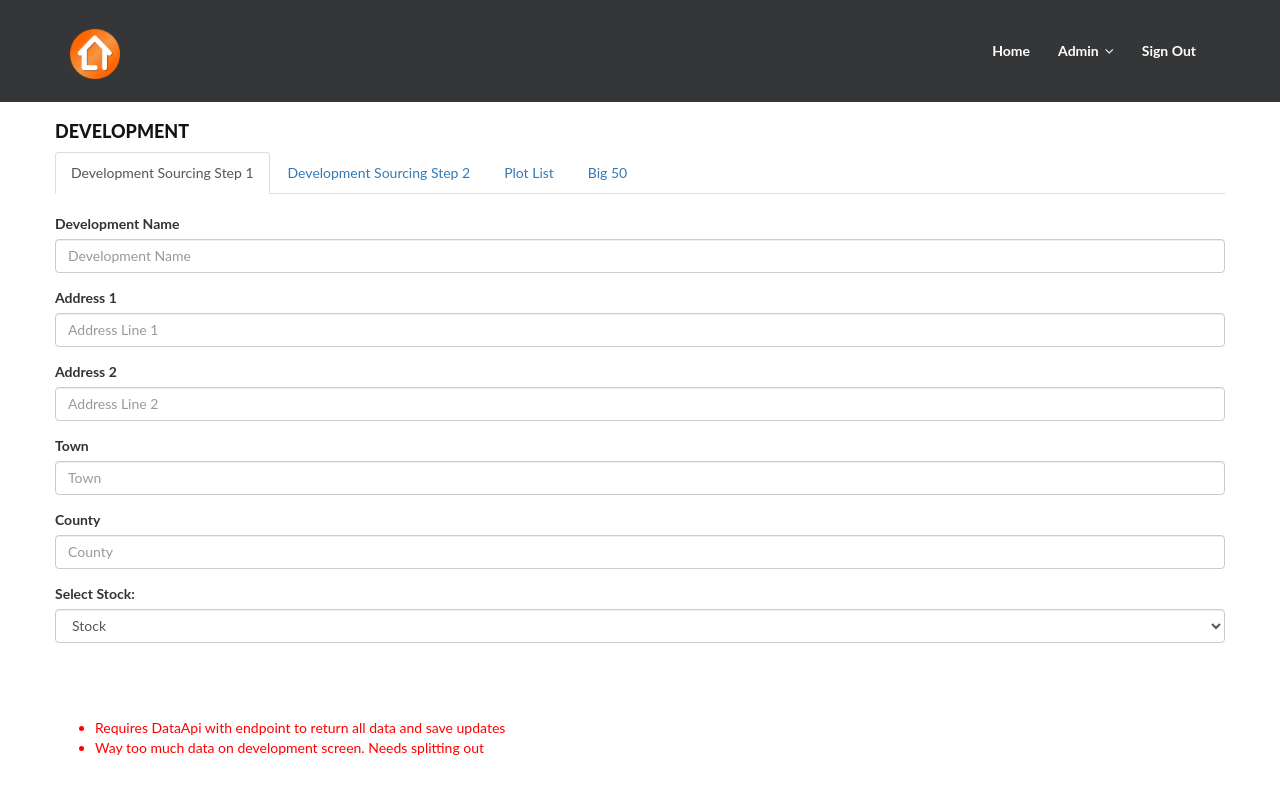
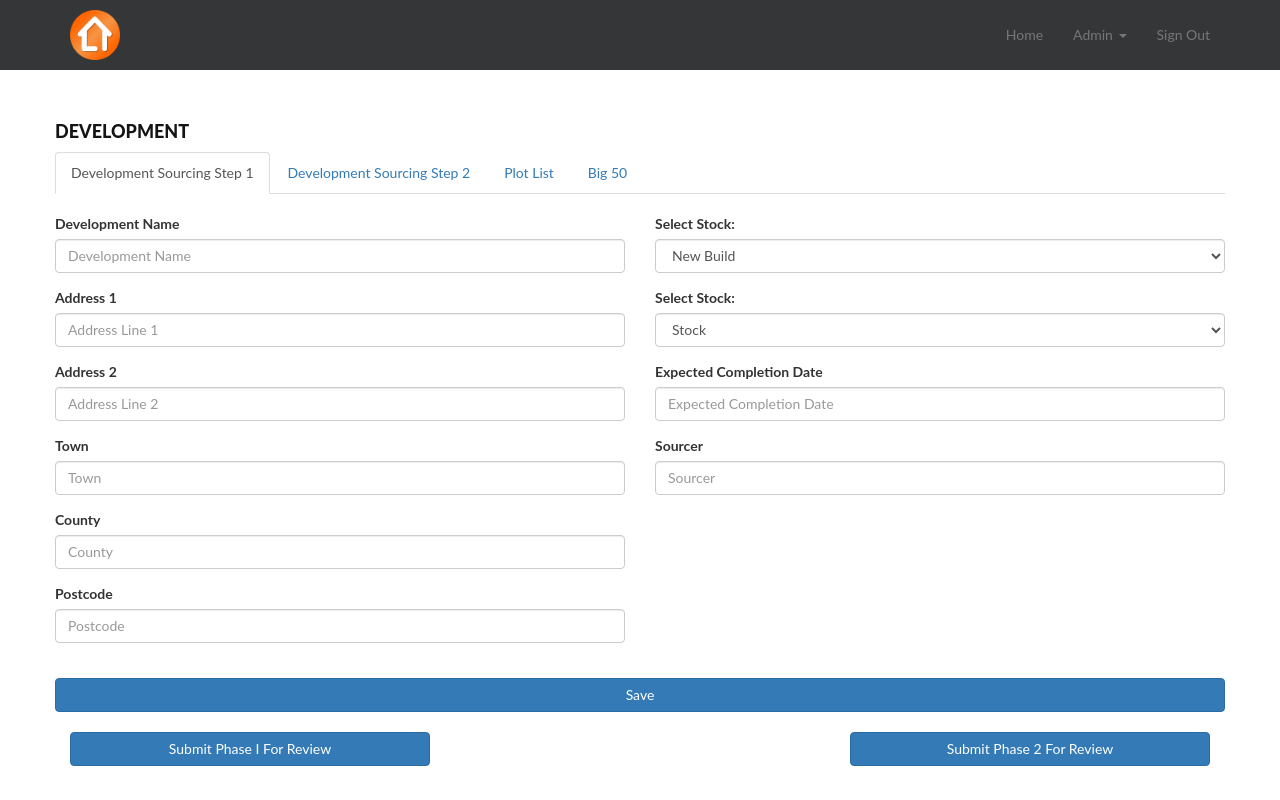
Before and after one commit to UserUndefined/pmss-wireframe, a plain HTML site: page development.html in a window 1280 px wide. Shown: the top 800 px of the page. Drawn offline with Linux system fonts and the light colour scheme.

Commit message:
Update Development screen

```diff
--- a/css/style.css
+++ b/css/style.css
@@ -95,6 +95,11 @@ transform : rotate(0deg);
 transform : rotate(360deg);
 }
 }
+#navbar ul li a:hover {
+	transition : all 0.4s 0s ease;
+	background : #0078BF;
+}
+/*
 #nav_menu ul {
 float : right;
 list-style : none outside none;
@@ -155,6 +160,7 @@ display : block;
 #nav_menu ul li a i {
 margin-left : 6px;
 }
+*/
 #src_sec {
 background-image : url("../img/slide_img.jpg");
 background-position : center center;
--- a/development.html
+++ b/development.html
@@ -32,44 +32,33 @@
 
 
 <!-- Start Header Section -->
-		 <header class="main_menu_sec navbar navbar-default navbar-fixed-top">
+		 <nav class="main_menu_sec navbar navbar-default navbar-fixed-top">
 			 <div class="container">
-				 <div class="row">
-					 <div class="col-xs-3 col-sm-3 col-md-3 col-lg-3 col-xl-3">
-						 <div class="lft_hd">
-							 <a href="index.html"><img src="img/house.png" alt="" style="height:50px;width:50px;"/></a>
-						 </div>
-					 </div>
-					 <div class="col-xs-9 col-sm-9 col-md-9 col-lg-9 col-xl-9">
-						 <div class="rgt_hd">
-							 <div class="main_menu">
-								 <nav id="nav_menu">
-									 <button aria-controls="navbar" aria-expanded="false" data-target="#navbar" data-toggle="collapse" class="navbar-toggle collapsed" type="button">
+				 <div class="navbar-header">
+					 <button type="button" class="navbar-toggle collapsed" data-toggle="collapse" data-target="#navbar" aria-expanded="false" aria-controls="navbar">
+						 <span class="sr-only">Toggle navigation</span>
 						 <span class="icon-bar"></span>
 						 <span class="icon-bar"></span>
 						 <span class="icon-bar"></span>
 					 </button>
-									 <div id="navbar">
-										 <ul>
-											 <li><a class="page-scroll" href="index.html">Home</a></li>
-											 <li><a href="#">Admin<i class="fa fa-angle-down"></i></a>
-												 <ul>
+					 <a href="index.html"><img src="img/house.png" alt="" style="height:50px;width:50px;"/></a>
+				 </div>
+				 <div id="navbar" class="navbar-collapse collapse">
+					 <ul class="nav navbar-nav navbar-right">
+						 <li><a href="index.html">Home</a></li>
+						 <li class="dropdown">
+							 <a data-toggle="dropdown" class="dropdown-toggle" href="#">Admin <b class="caret"></b></a>
+							 <ul role="menu" class="dropdown-menu">
 								 <li><a class="page-scroll" href="users.html">Users</a></li>
-													 <li><a class="page-scroll" href="teams.html">Teams</a></li>
-													 <li><a class="page-scroll" href="teamaccess.html">Team Access</a></li>
+								 <li><a href="teams.html">Teams</a></li>
+								 <li><a href="teamaccess.html">Team Access</a></li>
 							 </ul>
 						 </li>
 						 <li><a class="page-scroll" href="login.html">Sign Out</a></li>
 					 </ul>
 				 </div>
+			 </div>
 		 </nav>
-							 </div>
-
-						 </div>
-					 </div>
-				 </div>
-			 </div>
-		 </header>
 <!-- End Header Section -->
 
 <section id="slider_sec">
@@ -100,32 +89,88 @@
 				<div class="tab-content ">
 					<div class="tab-pane active" id="1">
 						<form style="padding-top: 20px">
+							<div class="row">
+								<div class="col-sm-6">
 									<div class="form-group">
 										<label for="devName">Development Name</label>
 										<input type="text" class="form-control" id="devName" placeholder="Development Name">
 									</div>
+								</div>
+								<div class="col-sm-6">
+									<div class="form-group">
+										<label for="devBuild">Select Stock:</label>
+										<select class="form-control" id="devBuild">
+											<option>New Build</option>
+											<option>Conversion</option>
+											<option>Refurb</option>
+										</select>
+									</div>
+								</div>
+							</div>
+							<div class="row">
+								<div class="col-sm-6">
 									<div class="form-group">
 										<label for="devAddress1">Address 1</label>
 										<input type="text" class="form-control" id="devAddress1" placeholder="Address Line 1">
 									</div>
-							<div class="form-group">
-								<label for="devAddress2">Address 2</label>
-								<input type="text" class="form-control" id="devAddress2" placeholder="Address Line 2">
 								</div>
-							<div class="form-group">
-								<label for="devTown">Town</label>
-								<input type="text" class="form-control" id="devTown" placeholder="Town">
-							</div>
-							<div class="form-group">
-								<label for="devCounty">County</label>
-								<input type="text" class="form-control" id="devCounty" placeholder="County">
-							</div>
+								<div class="col-sm-6">
 									<div class="form-group">
 										<label for="devStock">Select Stock:</label>
 										<select class="form-control" id="devStock">
 											<option>Stock</option>
 											<option>Off Plan</option>
 										</select>
+									</div>
+								</div>
+							</div>
+							<div class="row">
+								<div class="col-sm-6">
+									<div class="form-group">
+										<label for="devAddress2">Address 2</label>
+										<input type="text" class="form-control" id="devAddress2" placeholder="Address Line 2">
+									</div>
+								</div>
+								<div class="col-sm-6">
+									<div class="form-group">
+										<label for="devCompletionDate">Expected Completion Date</label>
+										<input type="text" class="form-control" id="devCompletionDate" placeholder="Expected Completion Date">
+									</div>
+								</div>
+							</div>
+							<div class="row">
+								<div class="col-sm-6">
+									<div class="form-group">
+										<label for="devTown">Town</label>
+										<input type="text" class="form-control" id="devTown" placeholder="Town">
+									</div>
+								</div>
+								<div class="col-sm-6">
+									<div class="form-group">
+										<label for="devSourcer">Sourcer</label>
+										<input type="text" class="form-control" id="devSourcer" placeholder="Sourcer">
+									</div>
+								</div>
+							</div>
+							<div class="row">
+								<div class="col-sm-6">
+									<div class="form-group">
+										<label for="devCounty">County</label>
+										<input type="text" class="form-control" id="devCounty" placeholder="County">
+									</div>
+								</div>
+								<div class="col-sm-6">
+								</div>
+							</div>
+							<div class="row">
+								<div class="col-sm-6">
+									<div class="form-group">
+										<label for="devPostCode">Postcode</label>
+										<input type="text" class="form-control" id="devPostCode" placeholder="Postcode">
+									</div>
+								</div>
+								<div class="col-sm-6">
+								</div>
 							</div>
 						</form>
 					</div>
@@ -293,7 +338,7 @@
 							</table>
 						</div>
 						<div class="row">
-							<li><a href="plot.html"><i class="fa fa-plus-circle"></i>Add New Plot</a></li>
+							<a href="plot.html"><i class="fa fa-plus-circle"></i>Add New Plot</a>
 						</div>
 					</div>
 					<div class="tab-pane" id="4">
@@ -310,6 +355,20 @@
 					</div>
 				</div>
 			</div>
+        </div>
+	</div>
+		<br/>
+		<div class="row">
+			<button type="submit" class="btn btn-primary btn-block">Save</button>
+		</div>
+		<br/>
+		<div class="row">
+			<div class="col-xs-4">
+				<button type="submit" class="btn btn-primary btn-block">Submit Phase I For Review</button>
+			</div>
+			<div class="col-xs-4"></div>
+			<div class="col-xs-4">
+				<button type="submit" class="btn btn-primary btn-block">Submit Phase 2 For Review</button>
 			</div>
 		</div>
 		<br/>
@@ -379,5 +438,10 @@
 	});
 </script>
 
+<script>
+ $( function() {
+ } );
+</script>
+
 </body>
 </html>
```
Also changed, not shown: developments.html (+15 -26 lines), index.html (+28 -27 lines), plot.html (+15 -26 lines), teamaccess.html (+15 -26 lines), teams.html (+15 -26 lines), users.html (+15 -26 lines), img/new-development.png (added). Lines whose indentation alone changed are shown as unchanged.
